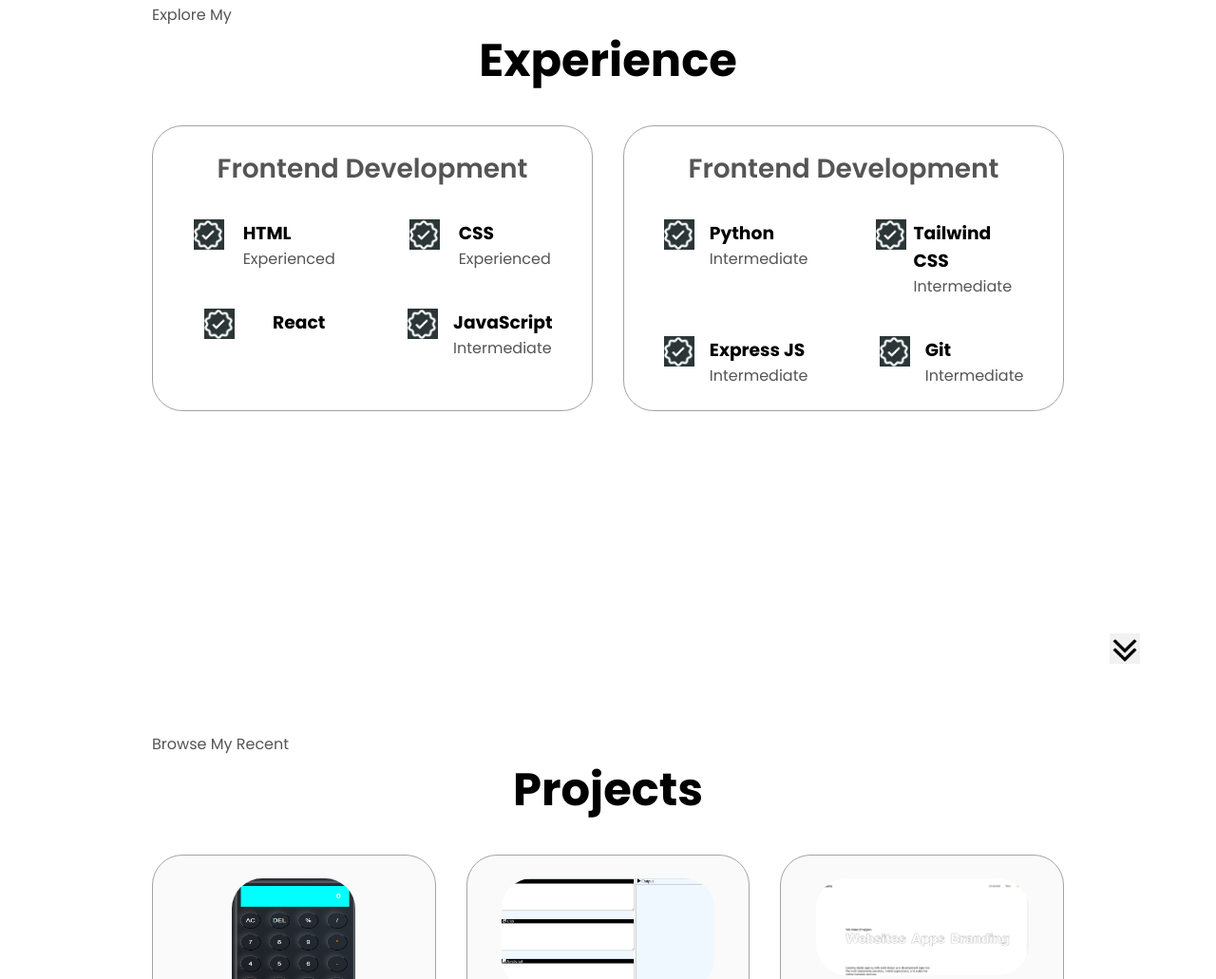
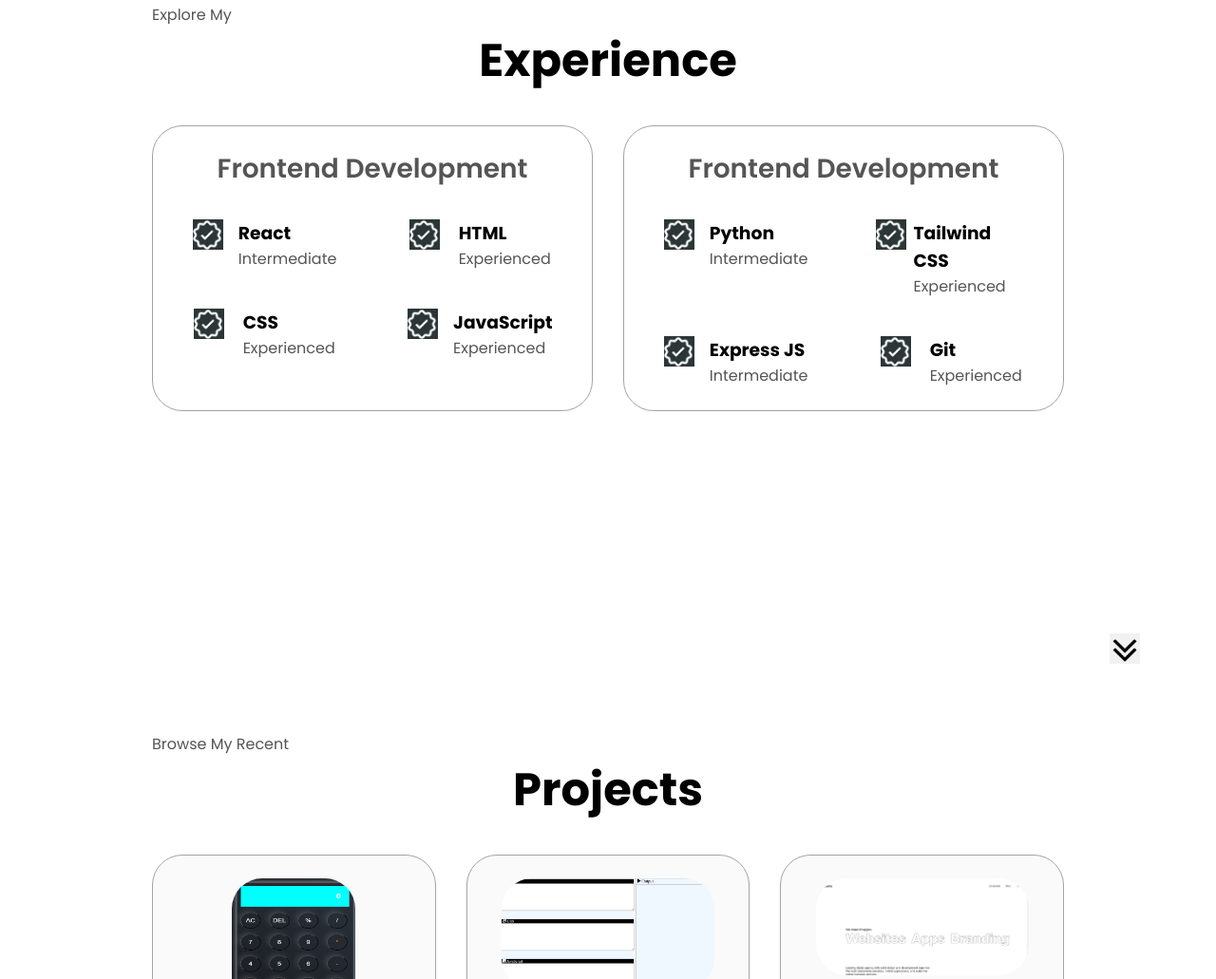
Before and after one commit to PandeyKiran7/Portfolio, a plain HTML site: page index.html in a window 1280 px wide. Shown: the part 1573-2604 px from the top of the page at 95% size. Drawn offline with Linux system fonts and the light colour scheme; a script that the page names is missing.

Commit message:
add new things

```diff
--- a/index.html
+++ b/index.html
@@ -153,6 +153,17 @@
                   class="icon"
                 />
                 <div>
+                  <h3>React</h3>
+                  <p>Intermediate</p>
+                </div>
+              </article>
+              <article>
+                <img
+                  src="complete.png"
+                  alt="Experience icon"
+                  class="icon"
+                />
+                <div>
                   <h3>HTML</h3>
                   <p>Experienced</p>
                 </div>
@@ -170,16 +181,6 @@
                 </div>
               </article>
 
-              <article>
-                <img
-                  src="complete.png"
-                  alt="Experience icon"
-                  class="icon"
-                />
-                <div>
-                  <h3>React</h3>
-                </div>
-              </article>
 
               <article>
                 <img
@@ -189,7 +190,7 @@
                 />
               <div>
                   <h3>JavaScript</h3>
-                  <p>Intermediate</p>
+                  <p>Experienced</p>
                 </div>
               </article>
 
@@ -221,7 +222,7 @@
                 />
                 <div>
                   <h3>Tailwind CSS</h3>
-                  <p>Intermediate</p>
+                  <p>Experienced</p>
                 </div>
               </article>
 
@@ -244,7 +245,7 @@
                 />
                 <div>
                   <h3>Git</h3>
-                  <p>Intermediate</p>
+                  <p>Experienced</p>
                 </div>
               </article>
             </div>
```
